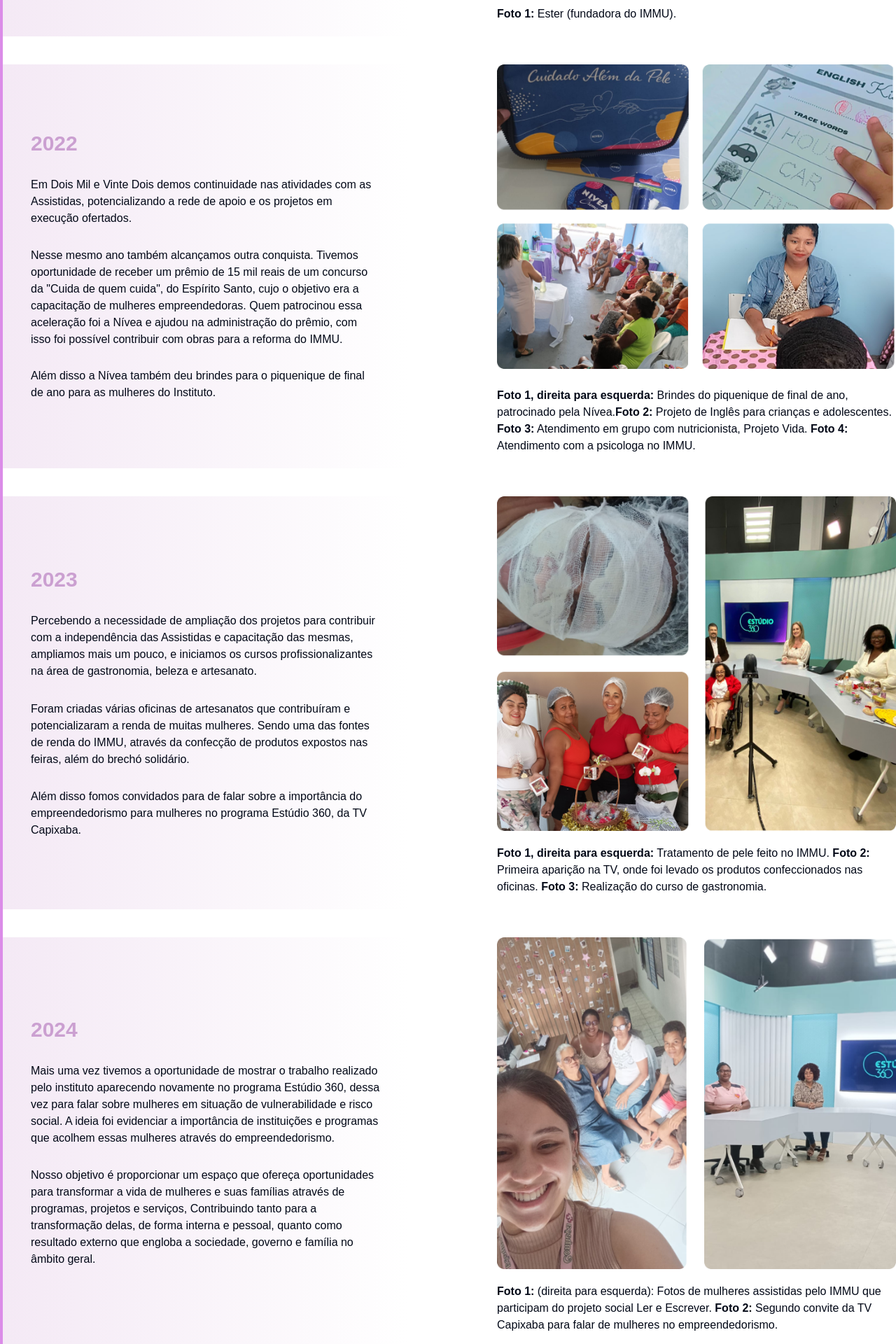
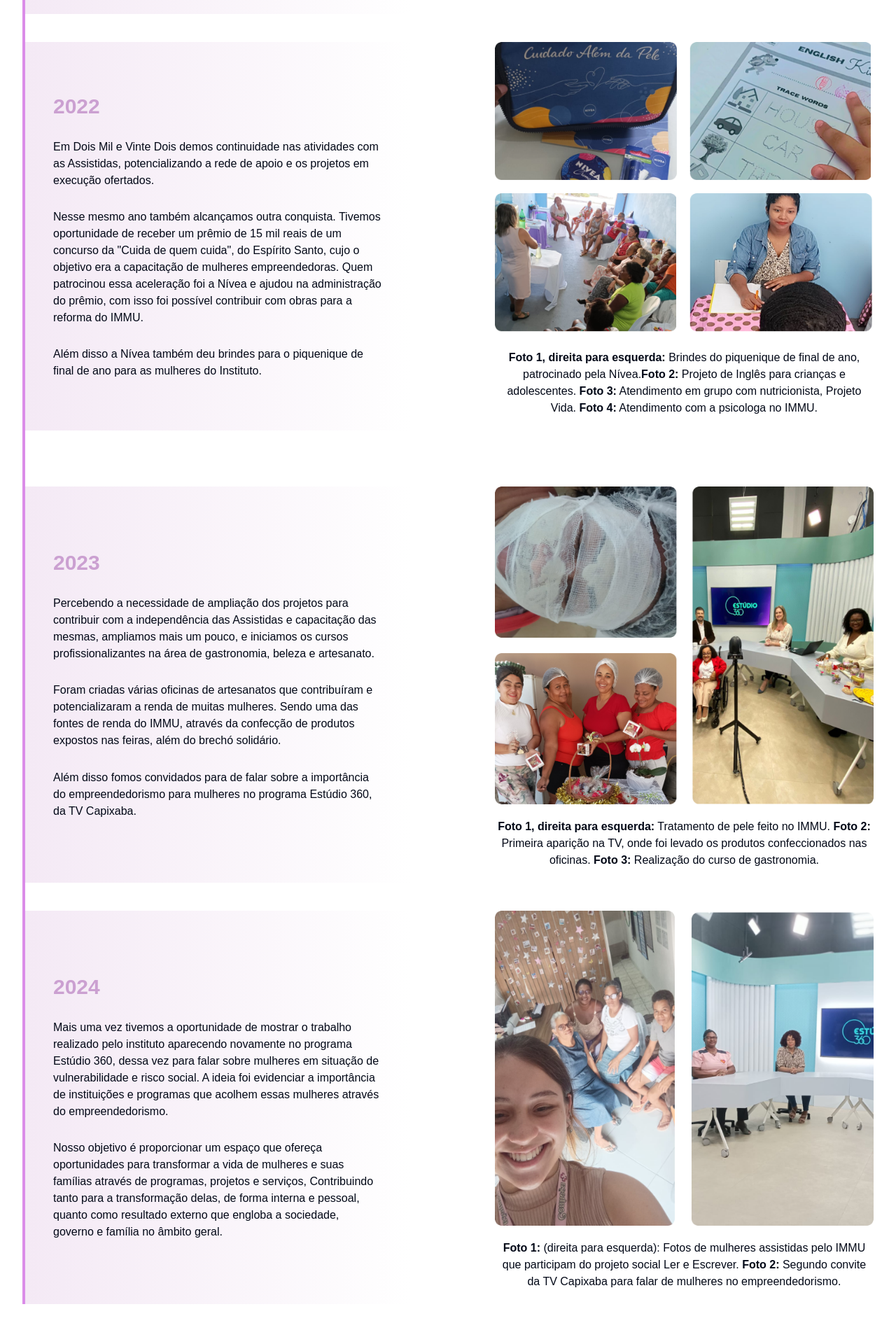
Before and after one commit to claudiojas/immu, a Next.js app: page /aboutUs in a window 1280 px wide. Shown: the part 840-2760 px from the top of the page at 70% size. Built offline with nearby package versions, Linux system fonts and the light colour scheme; no server answers; a web font is replaced by a local one.

Commit message:
add mobile version to aboutus

```diff
--- a/app/aboutUs/page.tsx
+++ b/app/aboutUs/page.tsx
@@ -5,11 +5,12 @@
 
 export default function AboutUs() {
   return (
-    <main className="max-w-screen-xl mx-auto">
-      <h1 className="text-3xl font-bold my-10">Quem Somos Nós</h1>
+    <main className="max-w-screen-xl mx-auto px-4 sm:px-6 md:px-8">
+      <h1 className="text-3xl font-bold my-10 text-center">Quem Somos Nós</h1>
       <div className="flex flex-col border-l-4 border-l-[#DB8CE8] mb-20">
 
-        <div className="flex gap-[10%] mb-10">
+        {/* 2021 */}
+        <div className="flex flex-col sm:flex-row gap-8 sm:gap-[10%] mb-10">
           <TimelineSection
             year="2021"
             paragraphs={[
@@ -19,7 +20,7 @@
               "Salientamos que além do acolhimento, é possível encontrar no IMMU uma rede de apoio que auxilia na capacitação para gerar renda e trazer independência em todas as áreas de sua vida, além de contribuir para a auto estima delas.",
             ]}
           />
-          <div className="w-1/2">
+          <div className="w-full sm:w-1/2">
             <Image
               src={photo2021}
               width={700}
@@ -27,13 +28,14 @@
               alt="Ester (fundadora do IMMU)."
               className="w-full rounded-lg"
             />
-            <p className="my-5">
+            <p className="my-5 text-center">
               <strong>Foto 1:</strong> {"Ester (fundadora do IMMU)."}
             </p>
           </div>
         </div>
 
-        <div className="flex gap-[10%]">
+        {/* 2022 */}
+        <div className="flex flex-col sm:flex-row gap-8 sm:gap-[10%] mb-10">
           <TimelineSection
             year="2022"
             paragraphs={[
@@ -42,7 +44,7 @@
               "Além disso a Nívea também deu brindes para o piquenique de final de ano para as mulheres do Instituto."
             ]}
           />
-          <div className="w-1/2">
+          <div className="w-full sm:w-1/2">
             <Image
               src={photo2022}
               width={700}
@@ -50,7 +52,7 @@
               alt="Foto 1 (direita para esquerda): Brindes do piquenique de final de ano, patrocinado pela Nívea. Foto 2: Projeto de Inglês para crianças e adolescentes. Foto 3: Atendimento  em grupo com nutricionista, Projeto Vida. Foto 4: Atendimento com a psicologa no IMMU."
               className="w-full rounded-lg"
             />
-            <p className="my-5">
+            <p className="my-5 text-center">
               <strong>Foto 1, direita para esquerda:</strong> Brindes do
               piquenique de final de ano, patrocinado pela Nívea.
               <strong>Foto 2:</strong> Projeto de Inglês para crianças e
@@ -61,7 +63,8 @@
           </div>
         </div>
 
-        <div className="flex gap-[10%] my-10">
+        {/* 2023 */}
+        <div className="flex flex-col sm:flex-row gap-8 sm:gap-[10%] my-10">
           <TimelineSection
             year="2023"
             paragraphs={[
@@ -70,7 +73,7 @@
               "Além disso fomos convidados para de falar sobre a importância do empreendedorismo para mulheres no programa Estúdio 360, da TV Capixaba."
             ]}
           />
-          <div className="w-1/2">
+          <div className="w-full sm:w-1/2">
             <Image
               src={photo2023}
               width={700}
@@ -78,7 +81,7 @@
               alt="Foto 1 (direita para esquerda): Tratamento de pele feito no IMMU. Foto 2:  Primeira aparição na TV, onde foi levado os produtos confeccionados nas oficinas. Foto 3: Realização do curso de gastronomia."
               className="w-full rounded-lg"
             />
-            <p className="my-5">
+            <p className="my-5 text-center">
               <strong>Foto 1, direita para esquerda:</strong> Tratamento de pele
               feito no IMMU. <strong>Foto 2:</strong> Primeira aparição na TV,
               onde foi levado os produtos confeccionados nas oficinas.{" "}
@@ -87,7 +90,8 @@
           </div>
         </div>
 
-        <div className="flex gap-[10%]">
+        {/* 2024 */}
+        <div className="flex flex-col sm:flex-row gap-8 sm:gap-[10%]">
           <TimelineSection
             year="2024"
             paragraphs={[
@@ -95,7 +99,7 @@
               "Nosso objetivo é proporcionar um espaço que ofereça oportunidades para transformar a vida de mulheres e suas famílias através de programas, projetos e serviços, Contribuindo tanto para a transformação delas, de forma interna e pessoal, quanto como resultado externo que engloba a sociedade, governo e família no âmbito geral."
             ]}
           />
-          <div className="w-1/2">
+          <div className="w-full sm:w-1/2">
             <Image
               src={photo2024}
               width={700}
@@ -103,7 +107,7 @@
               alt="Fotos de mulheres assistidas pelo IMMU que participam do projeto social "
               className="w-full rounded-lg"
             />
-            <p className="my-5">
+            <p className="my-5 text-center">
               <strong>Foto 1:</strong> {"(direita para esquerda): Fotos de mulheres assistidas pelo IMMU que participam do projeto social Ler e Escrever. "}
               <strong>Foto 2:</strong> {"Segundo convite da TV Capixaba para falar de mulheres no empreendedorismo."}
             </p>
--- a/app/products/page.tsx
+++ b/app/products/page.tsx
@@ -1,4 +1,4 @@
-"use client"
+"use client";
 import React, { useState } from 'react';
 import Image from 'next/image';
 import { Button } from '@immu/@/components/ui/button';
@@ -7,7 +7,6 @@
 import { Search, ShoppingCart } from 'lucide-react';
 import { useProducts } from '@immu/contexts/ProductContext';
 
-
 const priceRanges = [
   "Até R$ 50",
   "R$ 50 - R$ 100",
@@ -15,24 +14,19 @@
   "Acima de R$ 200"
 ];
 
-export default function Products () {
-
-    // Filtros adicionados
+export default function Products() {
   const [selectedCategory, setSelectedCategory] = useState<string | null>(null);
   const [selectedPriceRange, setSelectedPriceRange] = useState<string | null>(null);
   const [searchTerm, setSearchTerm] = useState('');
   const { products, error, loading } = useProducts();
 
-    // Extrair categorias únicas dos produtos
   const categories = Array.from(new Set(products.map((product) => product.category)));
 
-    // Estado para paginação
   const [currentPage, setCurrentPage] = useState(1);
-    const productsPerPage = 12; // Número de produtos por página
+  const productsPerPage = 12;
 
   const expandedProducts = products;
 
-    // Função de filtro combinando busca, categoria e faixa de preço
   const filteredProducts = expandedProducts.filter(product => {
     const matchesSearch = product.title.toLowerCase().includes(searchTerm.toLowerCase());
 
@@ -50,19 +44,16 @@
     return matchesSearch && matchesCategory && matchesPrice;
   });
 
-    // Função para limpar os filtros e mostrar todos os produtos
   const clearFilters = () => {
     setSelectedCategory(null);
     setSelectedPriceRange(null);
     setSearchTerm('');
   };
 
-    // Lógica para exibir os produtos da página atual
   const indexOfLastProduct = currentPage * productsPerPage;
   const indexOfFirstProduct = indexOfLastProduct - productsPerPage;
   const currentProducts = filteredProducts.slice(indexOfFirstProduct, indexOfLastProduct);
 
-    // Funções de navegação de página
   const nextPage = () => {
     if (currentPage < Math.ceil(filteredProducts.length / productsPerPage)) {
       setCurrentPage(currentPage + 1);
@@ -81,20 +72,30 @@
   return (
     <div className="min-h-screen flex flex-col">
       <main className="flex-1 py-8 px-4">
-          {/* ... banner mantido como está ... */}
-
         <div className="container mx-auto">
-            {/* Adicionado controle de filtro no menu de navegação */}
-            <div className="hidden md:flex justify-between items-center mb-6">
-              {/* Botão para "Ver todos os produtos" */}
+          {/* Filtros - Adicionado um botão para abrir os filtros no mobile */}
+          <div className="flex justify-between items-center mb-6 flex-wrap">
             <Button
               variant="outline"
               onClick={clearFilters}
-                className="text-manancial-purple border-manancial-purple hover:bg-manancial-purple hover:text-white mb-4"
+              className="text-manancial-purple border-manancial-purple hover:bg-manancial-purple hover:text-white mb-4 sm:mb-0"
             >
               Ver todos os produtos
             </Button>
 
+            <div className="flex space-x-4 mb-4 sm:mb-0">
+              {/* Botão para abrir filtros no mobile */}
+              <Button
+                onClick={() => document.getElementById('filters')?.classList.toggle('hidden')}
+                variant="outline"
+                className="text-manancial-purple border-manancial-purple hover:bg-manancial-purple hover:text-white"
+              >
+                Filtros
+              </Button>
+            </div>
+
+            {/* Filtros - versão mobile em um dropdown */}
+            <div id="filters" className="hidden sm:flex justify-between w-full md:w-auto">
               <NavigationMenu>
                 <NavigationMenuList>
                   <NavigationMenuItem>
@@ -138,21 +139,22 @@
                   </NavigationMenuItem>
                 </NavigationMenuList>
               </NavigationMenu>
+            </div>
 
-              {/* Campo de busca com estado controlado */}
-              <div className="relative">
+            {/* Campo de busca no mobile */}
+            <div className="relative w-full sm:w-64">
               <input
                 type="text"
                 placeholder="Buscar produtos..."
                 value={searchTerm}
                 onChange={(e) => setSearchTerm(e.target.value)}
-                  className="pl-10 pr-4 py-2 border border-gray-300 rounded-md w-64 focus:outline-none focus:ring-2 focus:ring-manancial-purple focus:border-transparent"
+                className="pl-10 pr-4 py-2 border border-gray-300 rounded-md w-full focus:outline-none focus:ring-2 focus:ring-manancial-purple focus:border-transparent"
               />
               <Search className="absolute left-3 top-1/2 transform -translate-y-1/2 text-gray-400" size={18} />
             </div>
           </div>
 
-            {/* Grid de produtos usando produtos filtrados */}
+          {/* Grid de produtos */}
           <div id="products-grid" className="grid grid-cols-1 sm:grid-cols-2 lg:grid-cols-3 xl:grid-cols-4 gap-6 mb-10">
             {currentProducts.map((product) => (
               <Card key={product.id} className="overflow-hidden hover:shadow-lg transition-shadow duration-300">
@@ -198,7 +200,7 @@
             ))}
           </div>
 
-            {/* ... Paginação e rodapé mantidos ... */}
+          {/* Paginação */}
           <div className="flex justify-center mt-8">
             <Button
               onClick={prevPage}
--- a/components/TimelineSection/index.tsx
+++ b/components/TimelineSection/index.tsx
@@ -1,14 +1,15 @@
 interface ITimeLineSection {
-    year: string
+    year: string;
     paragraphs: string[];
 }
-export function TimelineSection ({year, paragraphs}:ITimeLineSection) {
-    return(
-        <div className="bg-gradient-to-r from-[#f4e9f5] to-white px-10 w-1/2 flex flex-col justify-center gap-[5%]">
-            <h1 className="text-[#cba0d1] text-3xl font-bold">{year}</h1>
+
+export function TimelineSection({ year, paragraphs }: ITimeLineSection) {
+    return (
+        <div className="bg-gradient-to-r from-[#f4e9f5] to-white px-10 w-full sm:w-1/2 flex flex-col justify-center gap-4 sm:gap-[5%]">
+            <h1 className="text-[#cba0d1] text-3xl font-bold text-center sm:text-left">{year}</h1>
             {paragraphs.map((text, idx) => (
-                <p key={idx}>{text}</p>
+                <p key={idx} className="text-center sm:text-left">{text}</p>
             ))}
         </div>
-    )
+    );
 }
```
Lines whose indentation alone changed are shown as unchanged.
